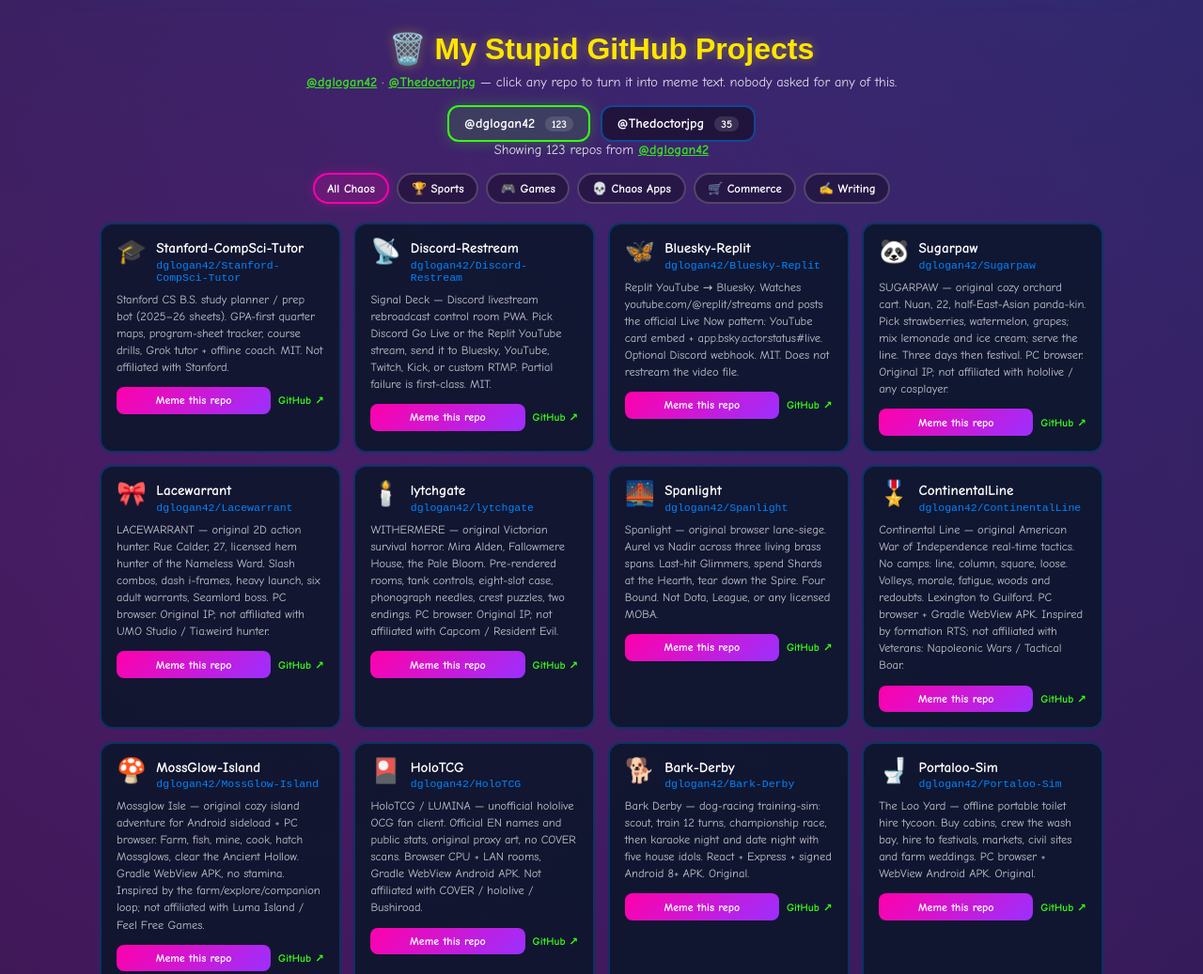
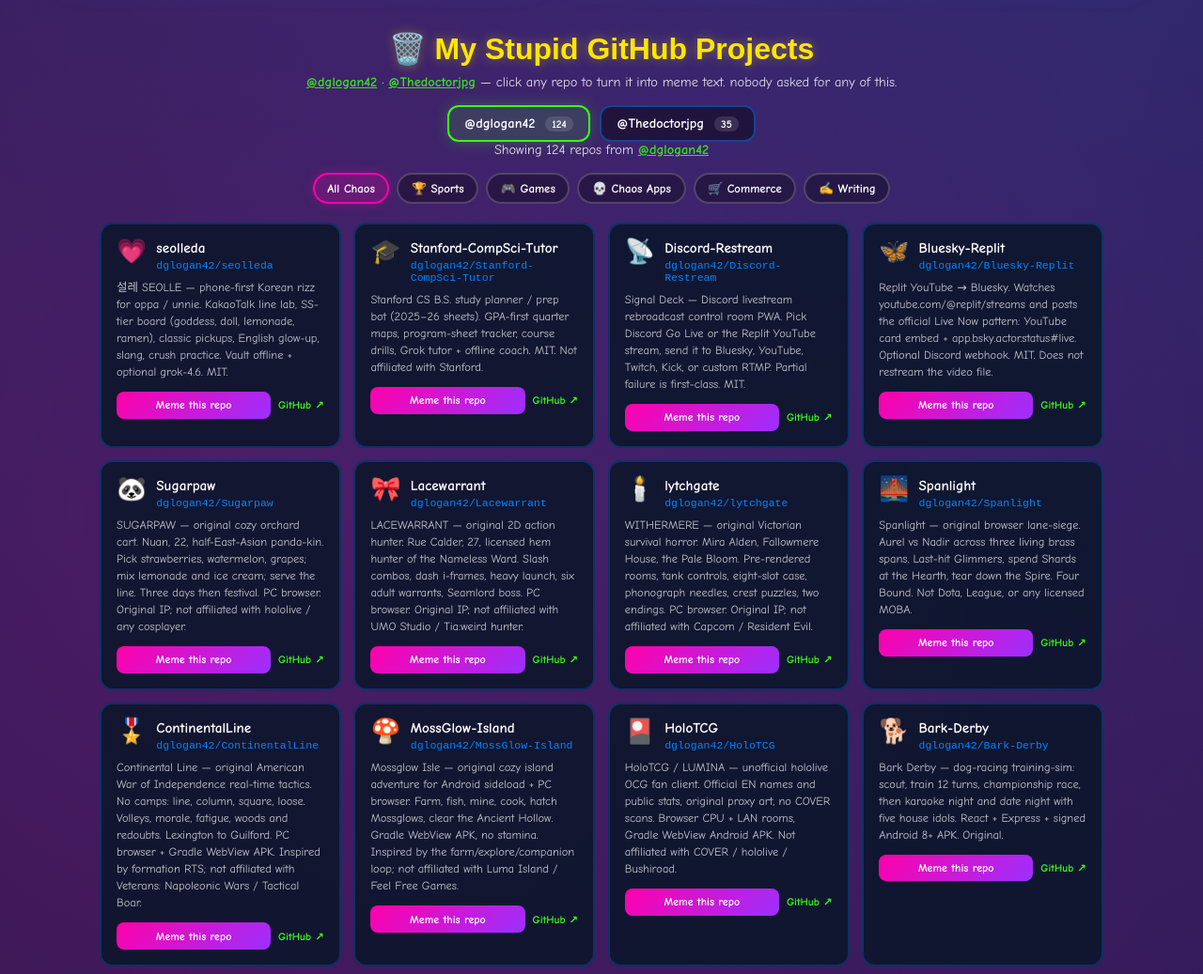
Before and after one commit to dglogan42/cringe-memes-bluesky, a website with bundled scripts: page index.html in a window 1280 px wide. Shown: the part 1180-2217 px from the top of the page at 94% size. Built offline with nearby package versions, Linux system fonts and the light colour scheme; no server answers; a web font is replaced by a local one.

Commit message:
1.46.0: add seolleda as newest @dglogan42 meme fuel

```diff
--- a/index.html
+++ b/index.html
@@ -140,7 +140,7 @@
       </p>
       <div class="github-account-tabs" id="github-account-tabs"></div>
       <p class="active-account-blurb">
-        Showing <span id="active-account-count">123</span> repos from
+        Showing <span id="active-account-count">124</span> repos from
         <a href="https://github.com/dglogan42" id="active-github-link" target="_blank" rel="noopener">@dglogan42</a>
       </p>
       <div class="project-filters" id="project-filters"></div>
@@ -150,7 +150,7 @@
 
   <footer>
     <p>
-      not affiliated with bluesky. <span id="project-count">158</span> stupid repos across two github pages and counting.
+      not affiliated with bluesky. <span id="project-count">159</span> stupid repos across two github pages and counting.
       🫐 loganberry gang rise up ·
       <a href="https://github.com/dglogan42/cringe-memes-bluesky" target="_blank" rel="noopener">source on github</a>
     </p>
--- a/package.json
+++ b/package.json
@@ -1,9 +1,9 @@
 {
   "name": "cringe-meme-generator",
-  "version": "1.45.0",
+  "version": "1.46.0",
   "private": true,
   "type": "module",
-  "description": "Cringe meme generator for @adhdloganberry.bsky.social + @dglogan42 & @Thedoctorjpg GitHub portfolio meme fuel (Stanford-CompSci-Tutor era)",
+  "description": "Cringe meme generator for @adhdloganberry.bsky.social + @dglogan42 & @Thedoctorjpg GitHub portfolio meme fuel (seolleda era)",
   "repository": {
     "type": "git",
     "url": "https://github.com/dglogan42/cringe-memes-bluesky.git"
--- a/projects.js
+++ b/projects.js
@@ -6,6 +6,19 @@ import {
 
 /** @dglogan42's stupid GitHub portfolio — meme fuel */
 export const DGLOGAN42_PROJECTS = [
+  {
+    id: 'seolleda',
+    owner: 'dglogan42',
+    name: 'seolleda',
+    repo: 'seolleda',
+    url: 'https://github.com/dglogan42/seolleda',
+    emoji: '💗',
+    tagline:
+      '설레 SEOLLE — phone-first Korean rizz for oppa / unnie. KakaoTalk line lab, SS-tier board (goddess, doll, lemonade, ramen), classic pickups, English glow-up, slang, crush practice. Vault offline + optional grok-4.6. MIT.',
+    memeTop: 'SHIPPED A KOREAN RIZZ APP CALLED 설레',
+    memeBottom: '라면 먹고 갈래 is still not about noodles',
+    bg: 'berry',
+  },
   {
     id: 'stanford-compsci-tutor',
     owner: 'dglogan42',
@@ -1575,6 +1588,7 @@ export const PROJECT_CATEGORIES = [
 ];
 
 export const PROJECT_CATEGORY_MAP = {
+  seolleda: 'chaos',
   'stanford-compsci-tutor': 'chaos',
   'discord-restream': 'chaos',
   'bluesky-replit': 'chaos',
--- a/sw.js
+++ b/sw.js
@@ -1,5 +1,5 @@
 /* Multi-platform PWA service worker */
-const CACHE = 'pwa-cringe-memes-bluesky-v1.45.0';
+const CACHE = 'pwa-cringe-memes-bluesky-v1.46.0';
 const ASSETS = [
   "./",
   "./index.html",
```
Also changed, not shown: README.md.
